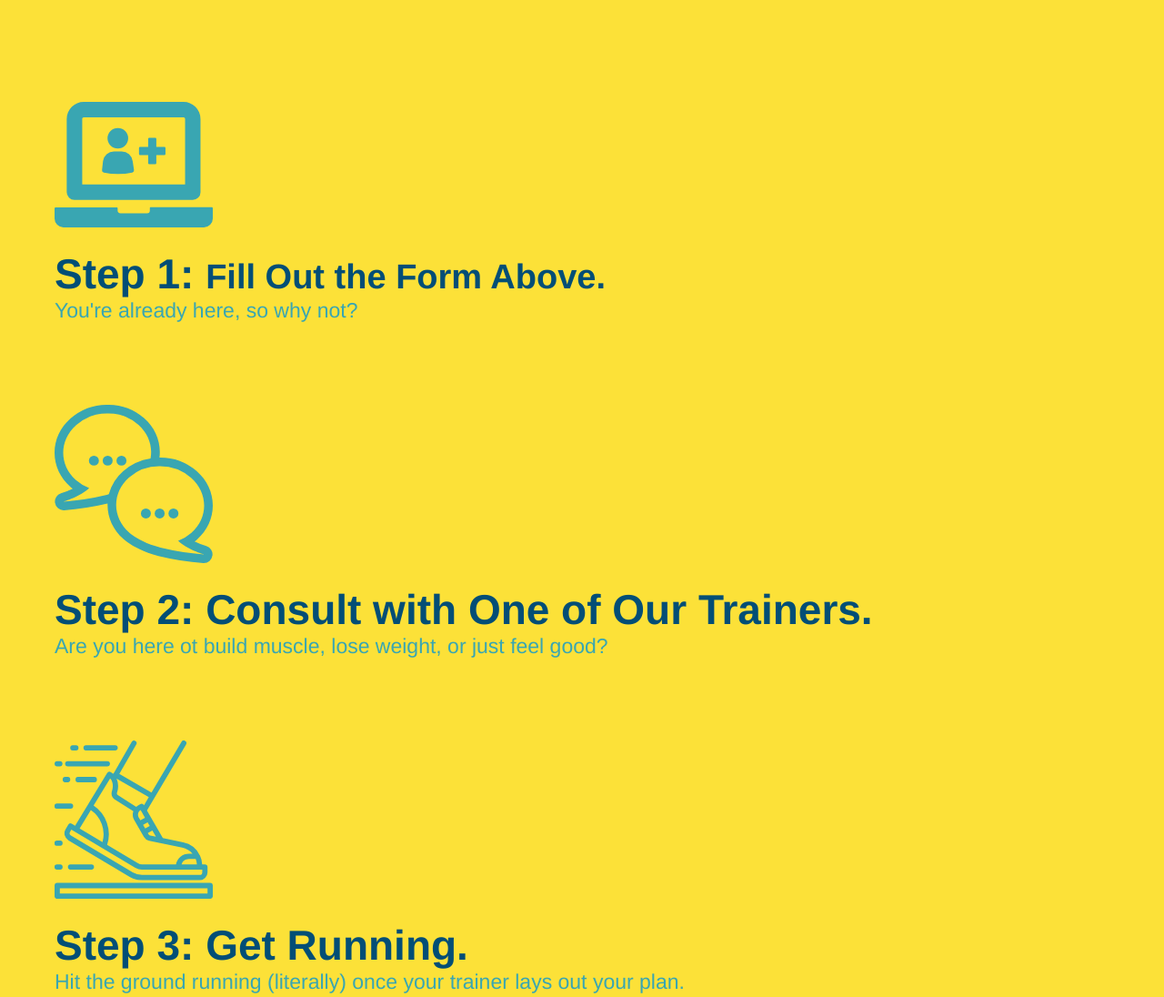
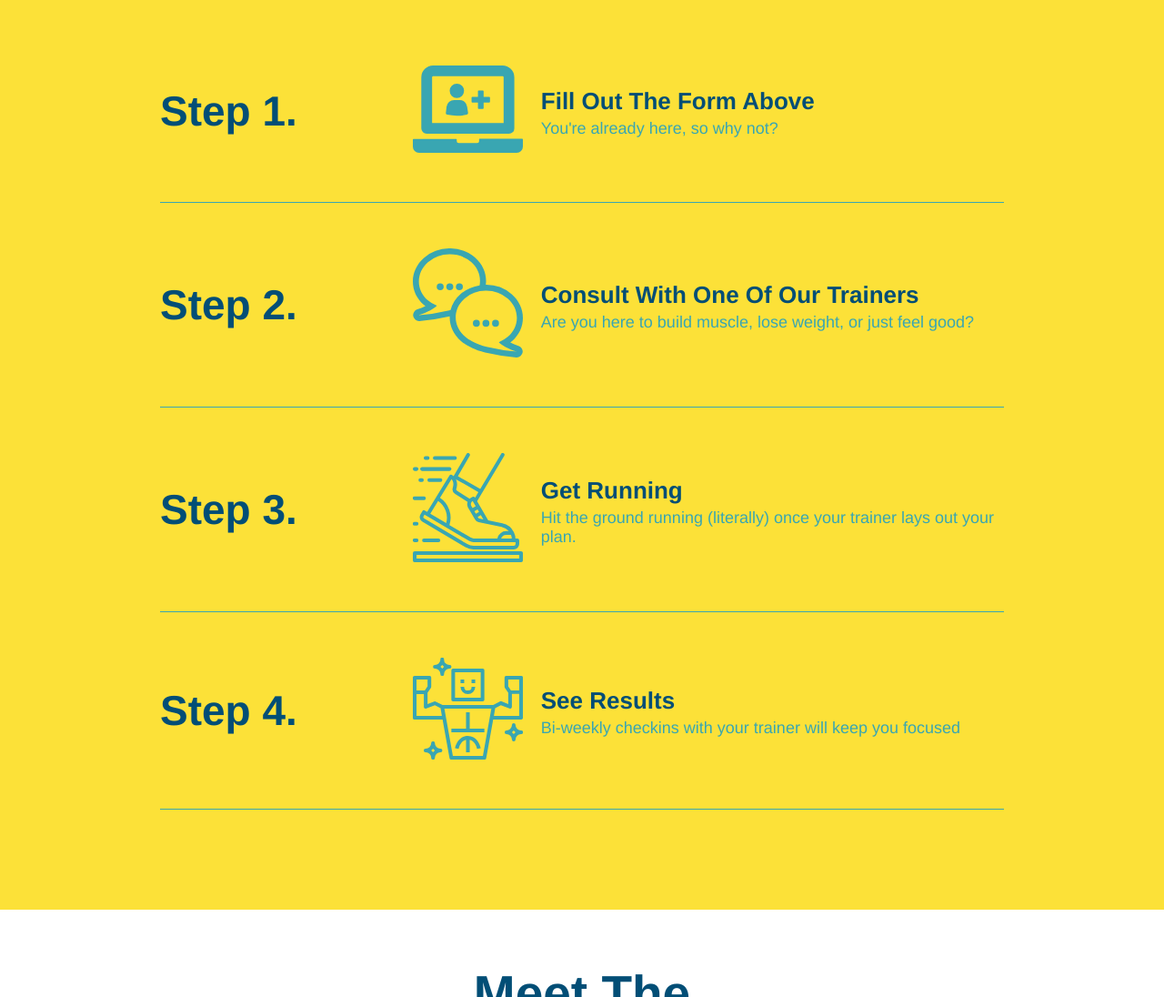
Before and after one commit to laceyaguigam/run-buddy, a plain HTML site: page index.html in a window 1280 px wide. Shown: the part 1320-2416 px from the top of the page at 91% size. Drawn offline with Linux system fonts and the light colour scheme.

Commit message:
add flexbox to the steps

```diff
--- a/assets/css/style.css
+++ b/assets/css/style.css
@@ -97,29 +97,53 @@ section {
     background: #fce138;
 }
 
-.steps div {
-    margin-bottom: 80px;
+.step h3 {
+    color: #024e76;
+    font-size: 46px;
+    flex: 1 30%;
 }
 
-.steps img {
-    width: 15%;
-    margin: 10px 0;
+.step-text p {
+    color: #39a6b2;
+    font-size: 18px;
 }
 
-.steps h3 {
+.step-text h4 {
+    font-size: 26px;
+    line-height: 1.5;
     color: #024e76;
-    font-size: 46px;
-    margin-top: 10px;
 }
 
-.steps p {
-    color: #39a6b2;
-    font-size: 23px;
+.step-text {
+    flex: 12;
 }
 
-.steps span {
-    font-size: 38px;
+.step {
+    margin: 50px auto;
+    padding-bottom: 50px;
+    width: 80%;
+    border-bottom: 1px solid #39a6b2;
+    display: flex;
+    flex-wrap: wrap;
+    align-items: center;
+    justify-content: space-between;
 }
+
+.step-info {
+    flex: 2 70%;
+    display: flex;
+    flex-wrap: wrap;
+    align-items: center;
+}
+
+.step-img {
+    flex: 1 12%;
+    margin-right: 20px;
+}
+
+.step-img img {
+    max-width: 100%;
+  }
 
 .section-title {
     font-size: 55px;
--- a/index.html
+++ b/index.html
@@ -102,53 +102,81 @@
 <!-- "what we do" section -->
 
 <section id="what-we-do" class="intro">
-
     <div class="flex-row">
-
-        <h2 class="section-title primary-border">What We Do</h2>
+      <h2 class="section-title primary-border">
+        What We Do
+      </h2>
     </div>
-
     <div class="flex-row">
       <p>
-        butcher selfies chambray shabby chic gentrify readymade yr Echo Park XOXO Tumblr normcore Banksy direct trade Blue Bottle chillwave you probably haven't heard of them single-origin
-        coffee Vice fanny pack fixie Odd Future Austin fingerstache pickled twee synth Wes Anderson Thundercats viral bitters flannel meggings narwhal Marfa Schlitz sustainable Intelligentsia
-        umami deep v craft
+        butcher selfies chambray shabby chic gentrify readymade yr Echo Park XOXO Tumblr normcore Banksy direct trade  Blue Bottle chillwave you probably haven't heard of them single-origin coffee Vice fanny pack fixie Odd Future Austin fingerstache pickled twee synth Wes Anderson Thundercats viral bitters flannel meggings narwhal Marfa Schlitz sustainable Intelligentsia umami deep v craft
       </p>
     </div>
   </section>
+  <!-- end "what we do" -->
 
-<!-- "what you do" section -->
-
+  <!-- "what you do" start -->
   <section id="what-you-do" class="steps">
-
     <div class="flex-row">
-    <h2 class="section-title secondary-border"> What You Do</h2>
+      <h2 class="section-title secondary-border">
+        What You Do
+      </h2>
     </div>
 
-    <div>
+
+    <div class="step">
+      <h3>Step 1.</h3>
+      <div class="step-info">
+        <div class="step-img">
           <img src="./assets/images/step-1.svg" alt="" />
-
-        <h3>Step 1: <span> Fill Out the Form Above.</span></h3>
-
+        </div>
+        <div class="step-text">
+          <h4>Fill Out The Form Above</h4>
           <p>You're already here, so why not?</p>
         </div>
-
-<div>
-        <img src="./assets/images/step-2.svg" alt="" />
-    <h3>Step 2: Consult with One of Our Trainers.</h3>
-    <p>Are you here ot build muscle, lose weight, or just feel good?</p>
+      </div>
     </div>
 
-<div>
+
+    <div class="step">
+      <h3>Step 2.</h3>
+      <div class="step-info">
+        <div class="step-img">
+          <img src="./assets/images/step-2.svg" alt="" />
+        </div>
+        <div class="step-text">
+          <h4>Consult With One Of Our Trainers</h4>
+          <p>Are you here to build muscle, lose weight, or just feel good?</p>
+        </div>
+      </div>
+    </div>
+
+
+    <div class="step">
+      <h3>Step 3.</h3>
+      <div class="step-info">
+        <div class="step-img">
           <img src="./assets/images/step-3.svg" alt="" />
-    <h3>Step 3: Get Running.</h3>
+        </div>
+        <div class="step-text">
+          <h4>Get Running</h4>
           <p>Hit the ground running (literally) once your trainer lays out your plan.</p>
         </div>
+      </div>
+    </div>
 
-<div>
+
+    <div class="step">
+      <h3>Step 4.</h3>
+      <div class="step-info">
+        <div class="step-img">
           <img src="./assets/images/step-4.svg" alt="" />
-    <h3>Step 4: See Results.</h3>
-    <p>Bi-weekly checkins with your trainer will keep you focused.</p>
+        </div>
+        <div class="step-text">
+          <h4>See Results</h4>
+          <p>Bi-weekly checkins with your trainer will keep you focused</p>
+        </div>
+      </div>
     </div>
   </section>
 
```
Lines whose indentation alone changed are shown as unchanged.
